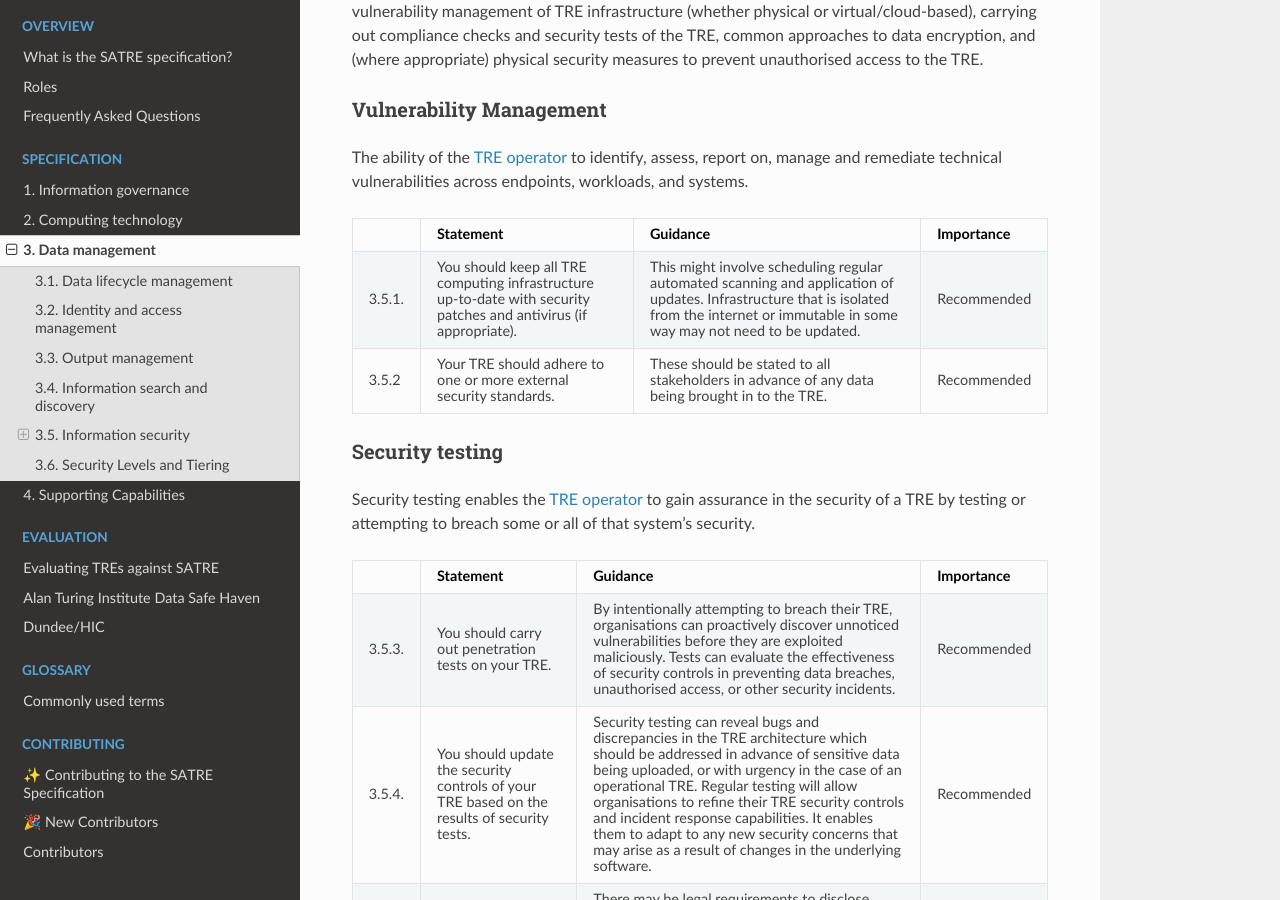
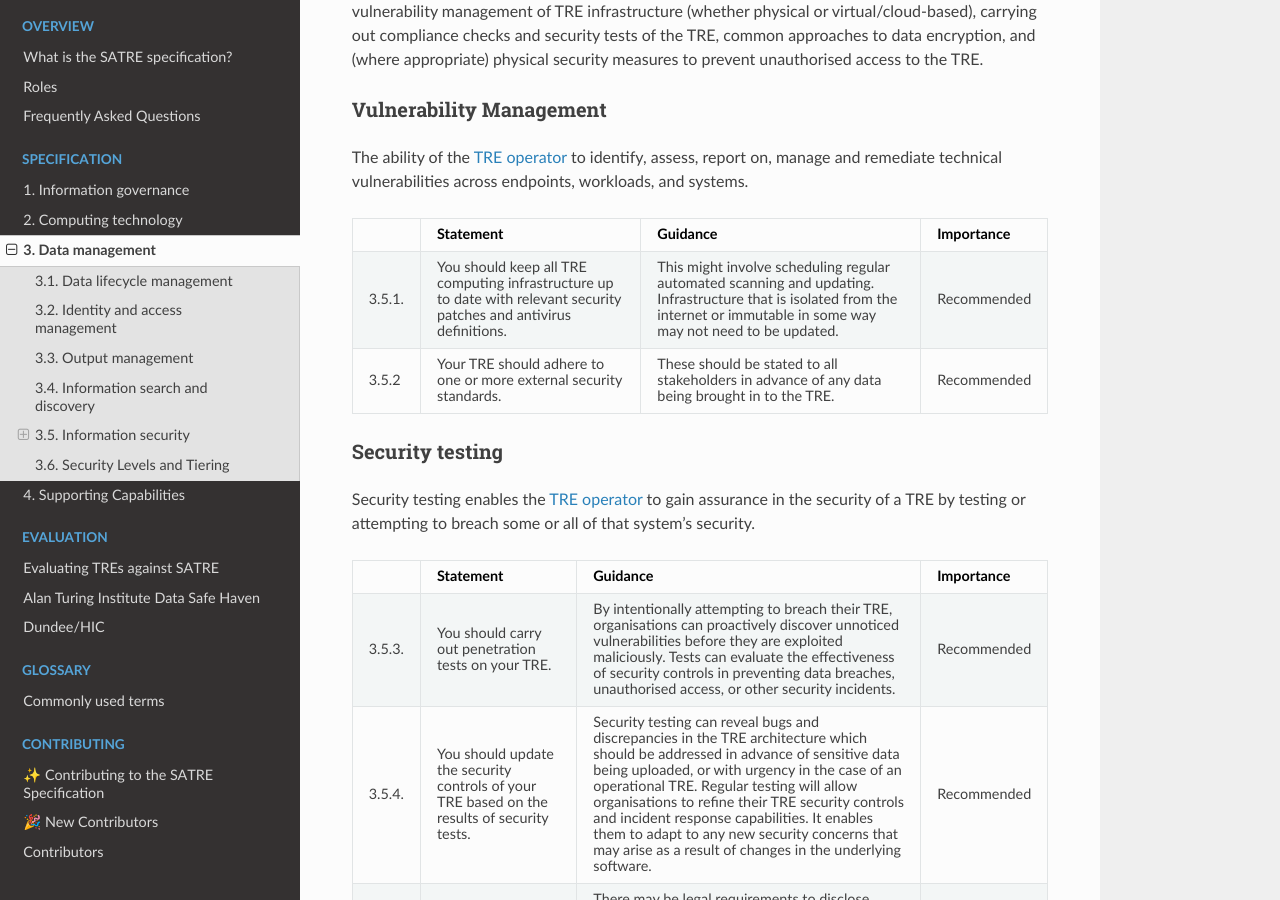
Before and after one commit to sa-tre/satre-specification, a Sphinx documentation site: the page built from docs/source/pillars/data_management.md, in a window 1280 px wide and 900 px high, scrolled down 4392 px. Built offline with Sphinx 7.4.7 and the Read the Docs theme 2.0.0, drawn with Linux system fonts in a browser that asks for light colours.

Commit message:
:memo: Apply suggestions from @JimMadge
Co-authored-by: Jim Madge <jim+github@jmadge.com>

```diff
--- a/docs/source/pillars/data_management.md
+++ b/docs/source/pillars/data_management.md
@@ -225,8 +225,8 @@ The ability of the {ref}`TRE operator <infrastructure_roles>` to identify, asses
   - Guidance
   - Importance
 * - 3.5.1.
-  - You should keep all TRE computing infrastructure up-to-date with security patches and antivirus (if appropriate).
-  - This might involve scheduling regular automated scanning and application of updates.
+  - You should keep all TRE computing infrastructure up to date with relevant security patches and antivirus definitions.
+  - This might involve scheduling regular automated scanning and updating.
     Infrastructure that is isolated from the internet or immutable in some way may not need to be updated.
   - Recommended
 * - 3.5.2
```
